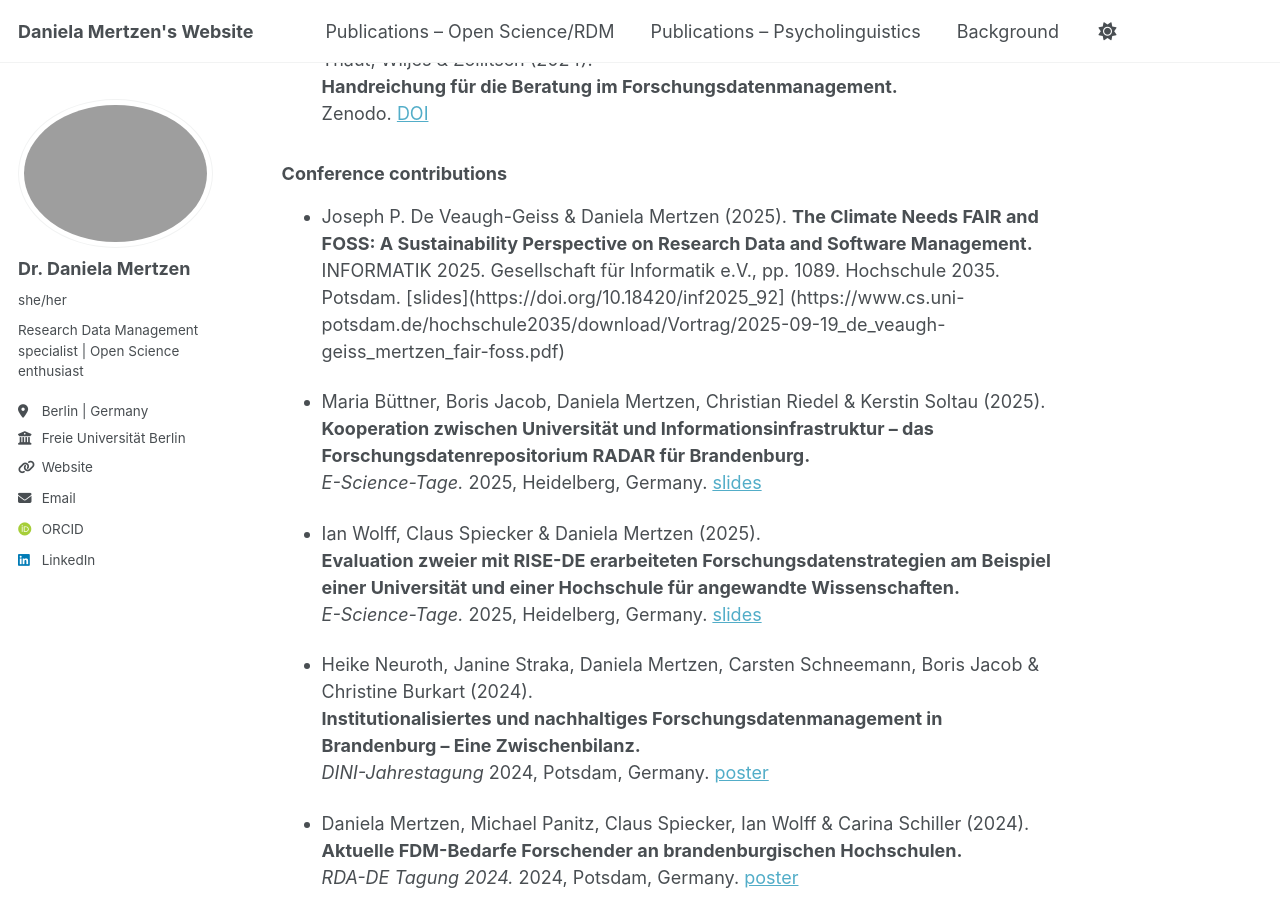
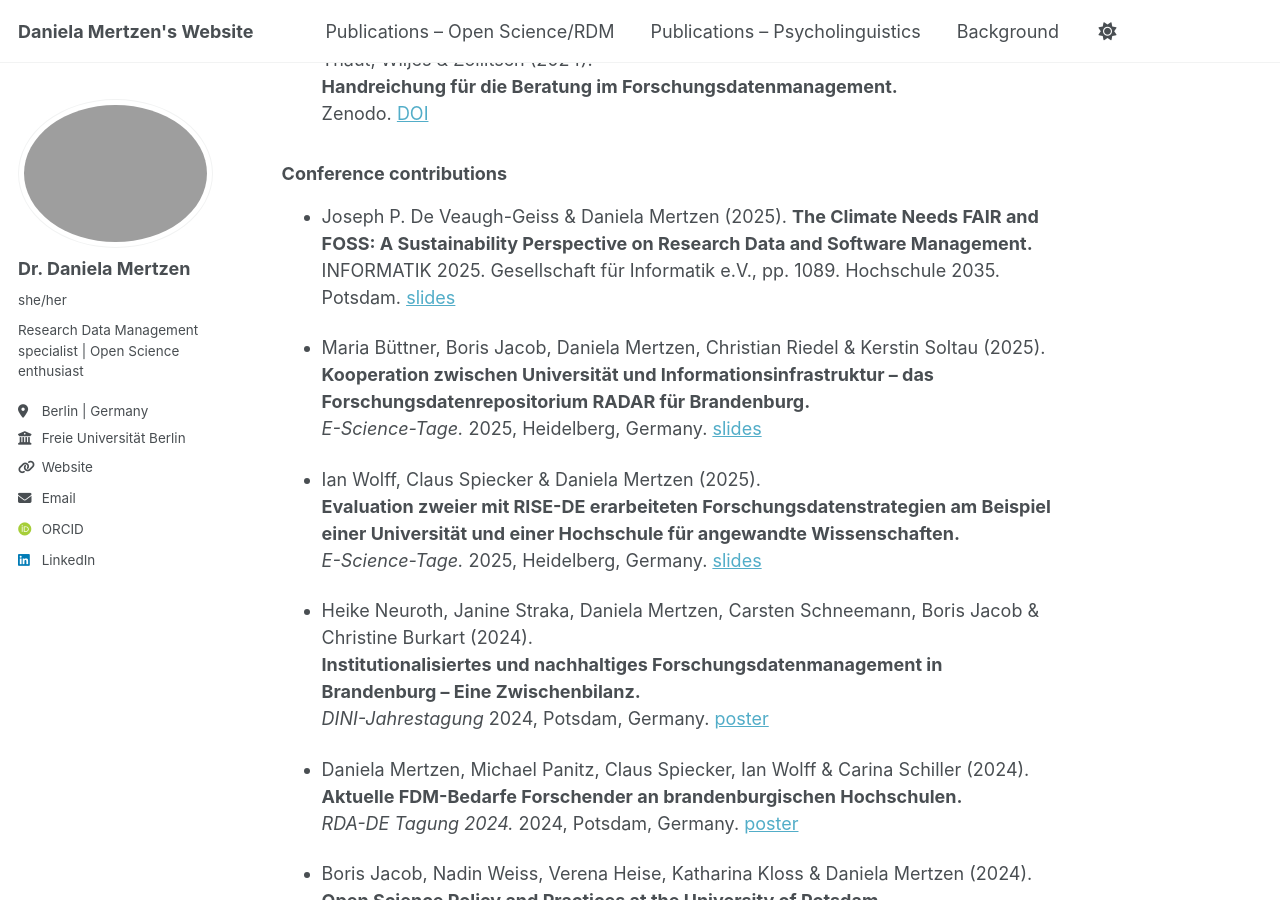
Before and after one commit to dmertzen/dmertzen.github.io, a Jekyll site: the page built from _talks/2025-08-13-publications-2.md, in a window 1280 px wide and 900 px high, scrolled down 1151 px. Built offline with Jekyll 4.4.1, drawn with Linux system fonts in a browser that asks for light colours; some web fonts are replaced; a script that is not in the unit is left out; some of the changed lines change nothing that is shown.

Commit message:
Update 2025-08-13-publications-2.md INFORMATIK 2025 Slides corrected

```diff
--- a/_talks/2025-08-13-publications-2.md
+++ b/_talks/2025-08-13-publications-2.md
@@ -34,7 +34,7 @@ permalink: /talks/
 
 - Joseph P. De Veaugh-Geiss & Daniela Mertzen (2025).
   **The Climate Needs FAIR and FOSS: A Sustainability Perspective on Research Data and Software Management.**
-  INFORMATIK 2025. Gesellschaft für Informatik e.V., pp. 1089. Hochschule 2035. Potsdam. [slides](https://doi.org/10.18420/inf2025_92] (https://www.cs.uni-potsdam.de/hochschule2035/download/Vortrag/2025-09-19_de_veaugh-geiss_mertzen_fair-foss.pdf)
+  INFORMATIK 2025. Gesellschaft für Informatik e.V., pp. 1089. Hochschule 2035. Potsdam. [slides](https://www.cs.uni-potsdam.de/hochschule2035/download/Vortrag/2025-09-19_de_veaugh-geiss_mertzen_fair-foss.pdf)
 
 - Maria Büttner, Boris Jacob, Daniela Mertzen, Christian Riedel & Kerstin Soltau (2025).
   **Kooperation zwischen Universität und Informationsinfrastruktur – das Forschungsdatenrepositorium RADAR für Brandenburg.**
```
